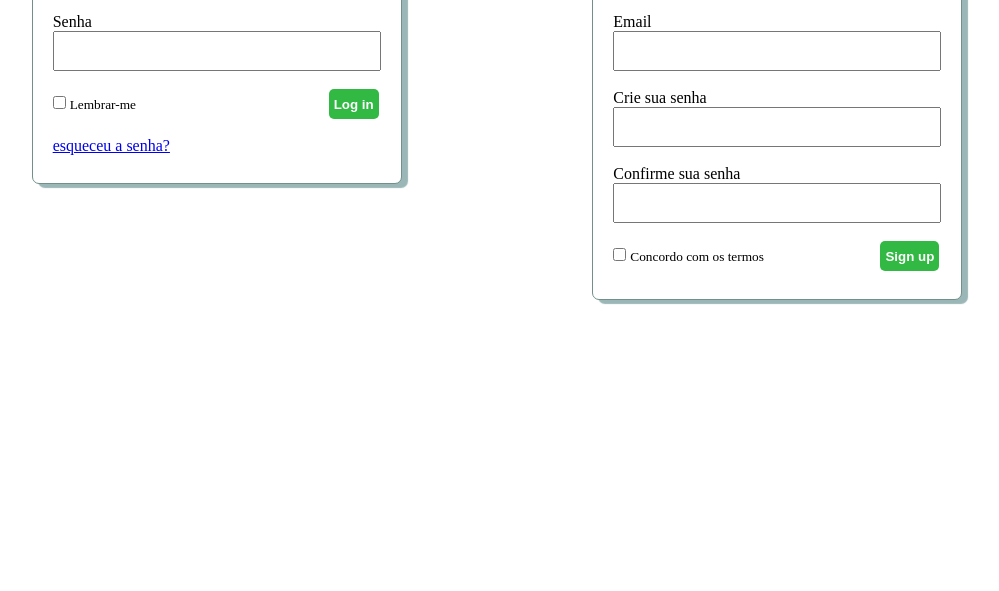
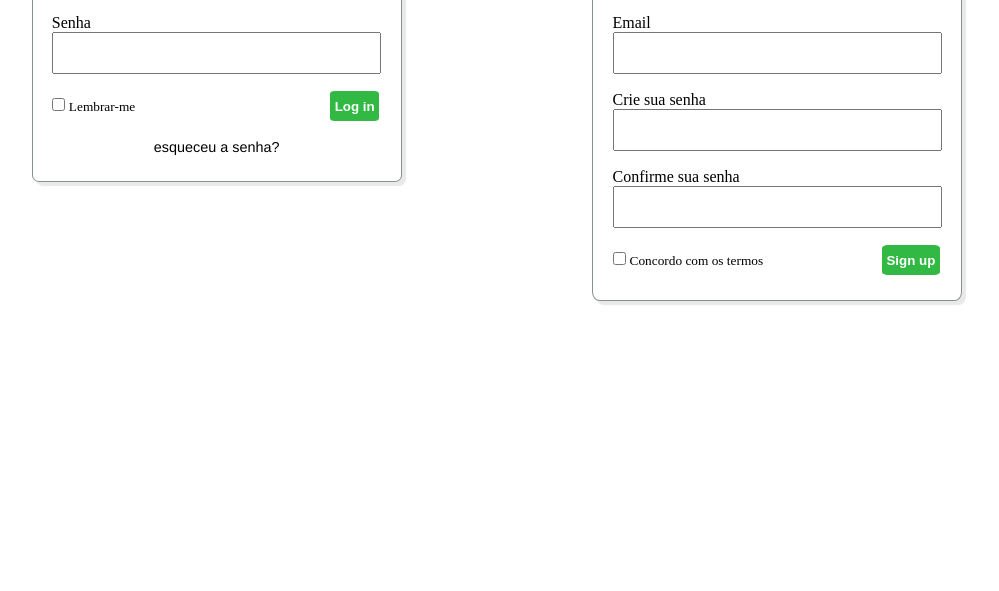
Before and after one commit to FelipeFcosta/cjr-formulario, a plain HTML site: page formulario.html in a window 1280 px wide. Shown: the part 209-800 px from the top of the page, without its empty margins (143-1142 px from the left). Drawn offline with Linux system fonts and the light colour scheme.

Commit message:
pagina de redefinicao de senha adicionada; mais uso de unidades relativas

```diff
--- a/formulario.html
+++ b/formulario.html
@@ -45,8 +45,8 @@
           </td>
         </tr>
         <tr>
-          <td>
-            <a href="#">esqueceu a senha?</a>
+          <td class="link">
+            <a href="redefine.html">esqueceu a senha?</a>
           </td>
         </tr>
       </table>
--- a/style.css
+++ b/style.css
@@ -11,14 +11,14 @@ main {
     justify-content: space-evenly;
     flex-wrap: wrap;
     gap: 32px;
-    margin: 64px 16px;
+    margin: 4rem 1rem;
 }
 
 h1 {
     text-align: center;
     font-family: 'Franklin Gothic Medium', 'Arial Narrow', Arial, sans-serif;
     font-size: xx-large;
-    margin-bottom: 16px;
+    margin-bottom: 1.2rem;
 }
 
 form {
@@ -30,11 +30,11 @@ form {
 table {
     width: 100%;
     background-color: white;
-    border-spacing: 10px 18px;
-    border: 1px rgb(115, 143, 138) solid;
-    padding: 10px;
-    border-radius: 7px;
-    box-shadow: 6px 4px 1px #9bb6b6;
+    border-spacing: 0.5rem 1.1rem;
+    border: 1px rgb(129, 146, 143) solid;
+    padding: 0.5rem 0.7rem;
+    border-radius: 2%;
+    box-shadow: 4px 4px 1px #e8e9e8;
     font-size: 1rem;
 }
 
@@ -49,9 +49,10 @@ div.horizontal {
 }
 
 input[type="text"], input[type="password"] {
-    font-size: 1em;
+    font-size: 14px;
     width: 100%;
-    height: 2.5em;    /* altura eh 2.5 vezes maior que a fonte do input */
+    height: 3em;    /* altura eh 3 vezes maior que a fonte do input */
+    text-indent: 10px;
 }
 
 input[type="text"]:focus, input[type="password"]:focus {
@@ -64,11 +65,11 @@ input[type="text"]:focus, input[type="password"]:focus {
     height: 30px;
     background-color: rgb(49, 185, 67);
     color: white;
-    border-radius: 5px;
+    border-radius: 10%;
     border: 1px rgb(20, 58, 3);
     font-weight: bold;
     margin-right: 2px;
-    padding: 5px;
+    padding: 0.3rem;
 }
 
 .button:hover {
@@ -80,3 +81,33 @@ input[type="text"]:focus, input[type="password"]:focus {
     border: 2px #1e7436 solid;
     margin-right: 0px;
 }
+
+a {
+    color: black;
+    text-decoration: none;
+    font-size: 0.9rem;
+    font-weight: 500;
+    font-family: 'Franklin Gothic Medium', 'Arial Narrow', Arial, sans-serif;
+}
+
+a:hover {
+    color: #2f793f;
+}
+
+/*redefine.html*/
+.link {
+    text-align: center;
+}
+
+div.restaura {
+    display:flex;
+    justify-content: center;
+    align-items: center;
+}
+
+#restaura {
+    height: 3em;
+    width: 50%;
+    border-radius: 2em;
+    margin: 0px;
+}
```
Also changed, not shown: redefine.html (added, +43 -0 lines).
